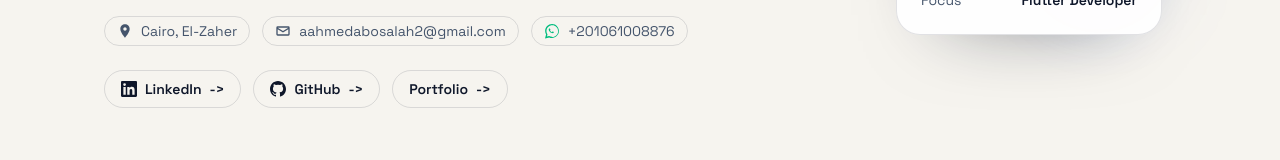
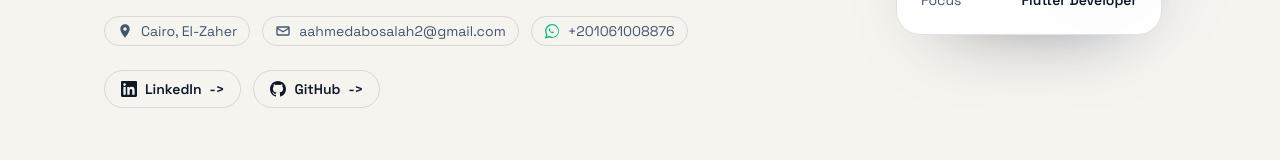
Before and after one commit to ahmedaboslah/AhmedSalah, a Next.js app: page / in a window 1280 px wide. Shown: the part 449-609 px from the top of the page. Built offline with nearby package versions, Linux system fonts and the light colour scheme.

Commit message:
removing portfoli button

```diff
--- a/app/page.tsx
+++ b/app/page.tsx
@@ -355,15 +355,6 @@ export default function Home() {
                     GitHub
                     <span aria-hidden="true">-&gt;</span>
                   </a>
-                  <a
-                    href={portfolioUrl}
-                    target="_blank"
-                    rel="noopener noreferrer"
-                    className="inline-flex items-center gap-2 rounded-full border border-[var(--border)] px-4 py-2 text-slate-700 transition hover:border-[color:var(--accent)] hover:text-[color:var(--accent)] dark:text-slate-200"
-                  >
-                    Portfolio
-                    <span aria-hidden="true">-&gt;</span>
-                  </a>
               </div>
             </div>
 
```
